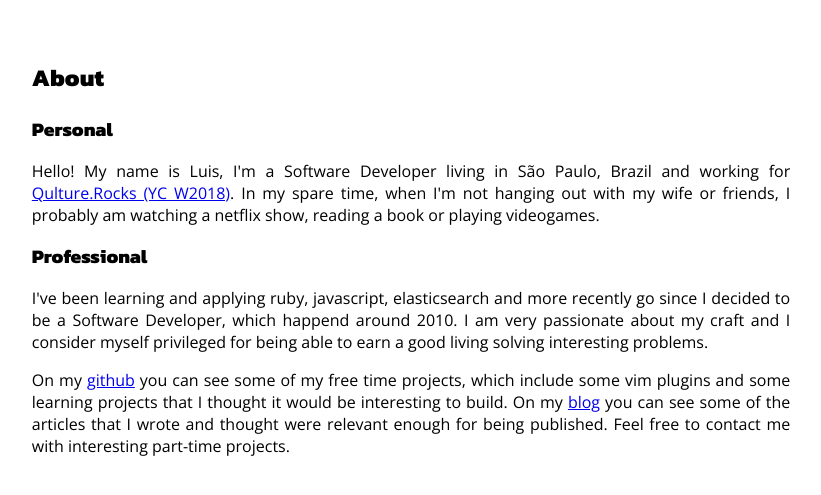
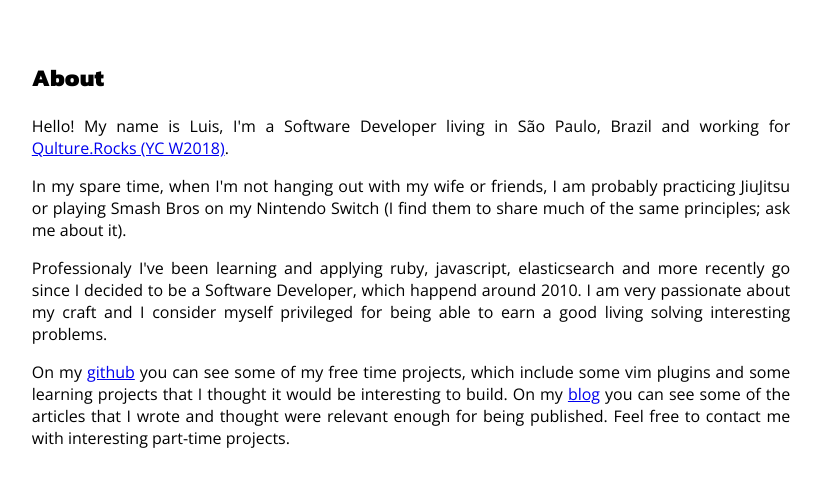
Before and after one commit to lfv89/lfv89.github.io, a Jekyll site: the page built from _pages/about.html, in a window 1280 px wide. Shown: the top 495 px of the page, without its empty margins (229-1050 px from the left). Built offline with Jekyll 4.4.1, drawn with Linux system fonts in a browser that asks for light colours; a style sheet for code colours, icons or effects is not loaded.

Commit message:
Update resume and about

```diff
--- a/_pages/about.html
+++ b/_pages/about.html
@@ -6,13 +6,11 @@ permalink: about.html
 
 <h1>About</h1>
 
-<h2>Personal</h2>
+<p>Hello! My name is Luis, I'm a {{ site.me.occupation }} living in {{ site.me.location }} and working for <a href="{{ site.employer.url }}">{{ site.employer.name }}</a></i>.
 
-<p>Hello! My name is Luis, I'm a {{ site.me.occupation }} living in {{ site.me.location }} and working for <a href="{{ site.employer.url }}">{{ site.employer.name }}</a></i>. In my spare time, when I'm not hanging out with my wife or friends, I probably am watching a netflix show, reading a book or playing videogames. </p>
+<p>In my spare time, when I'm not hanging out with my wife or friends, I am probably practicing JiuJitsu or playing Smash Bros on my Nintendo Switch (I find them to share much of the same principles; ask me about it). </p>
 
-<h2>Professional</h2>
-
-<p>I've been learning and applying ruby, javascript, elasticsearch and more recently go since I decided to be a {{ site.me.occupation }}, which happend around 2010. I am very passionate about my craft and I consider myself privileged for being able to earn a good living solving interesting problems.</p>
+<p>Professionaly I've been learning and applying ruby, javascript, elasticsearch and more recently go since I decided to be a {{ site.me.occupation }}, which happend around 2010. I am very passionate about my craft and I consider myself privileged for being able to earn a good living solving interesting problems.</p>
 
 <p>On my <a href="http://github.com/lfv89" target="blank">github</a> you can see some of my free time projects, which include some vim plugins and some learning projects that I thought it would be interesting to build. On my <a href="http://medium.com/@lfv89" target="blank">blog</a> you can see some of the articles that I wrote and thought were relevant enough for being published. Feel free to contact me with interesting part-time projects.</p>
 </section>
--- a/_pages/resume.html
+++ b/_pages/resume.html
@@ -35,8 +35,11 @@ permalink: resume.html
         <span class="right">São Paulo, SP, Brazil</span>
       </div>
     </div>
+    <p>
+      Qulture.Rocks is on a mission to help people and companies unlock their potential by helping them implement a strong culture with ongoing feedback, agile goals, 1:1s and performance management. We have more than 200 customers invested by top-notch investors like Blackstone, Sequoia Capital, and Founders Fund.
+    </p>
 
-    <p><i>Main Technologies: Rails, Docker, PostgreSQL, ElasticSearch</i></p>
+    <p><i>Main Technologies: Rails, React, Docker, PostgreSQL</i></p>
     <br>
   </section>
 
```
